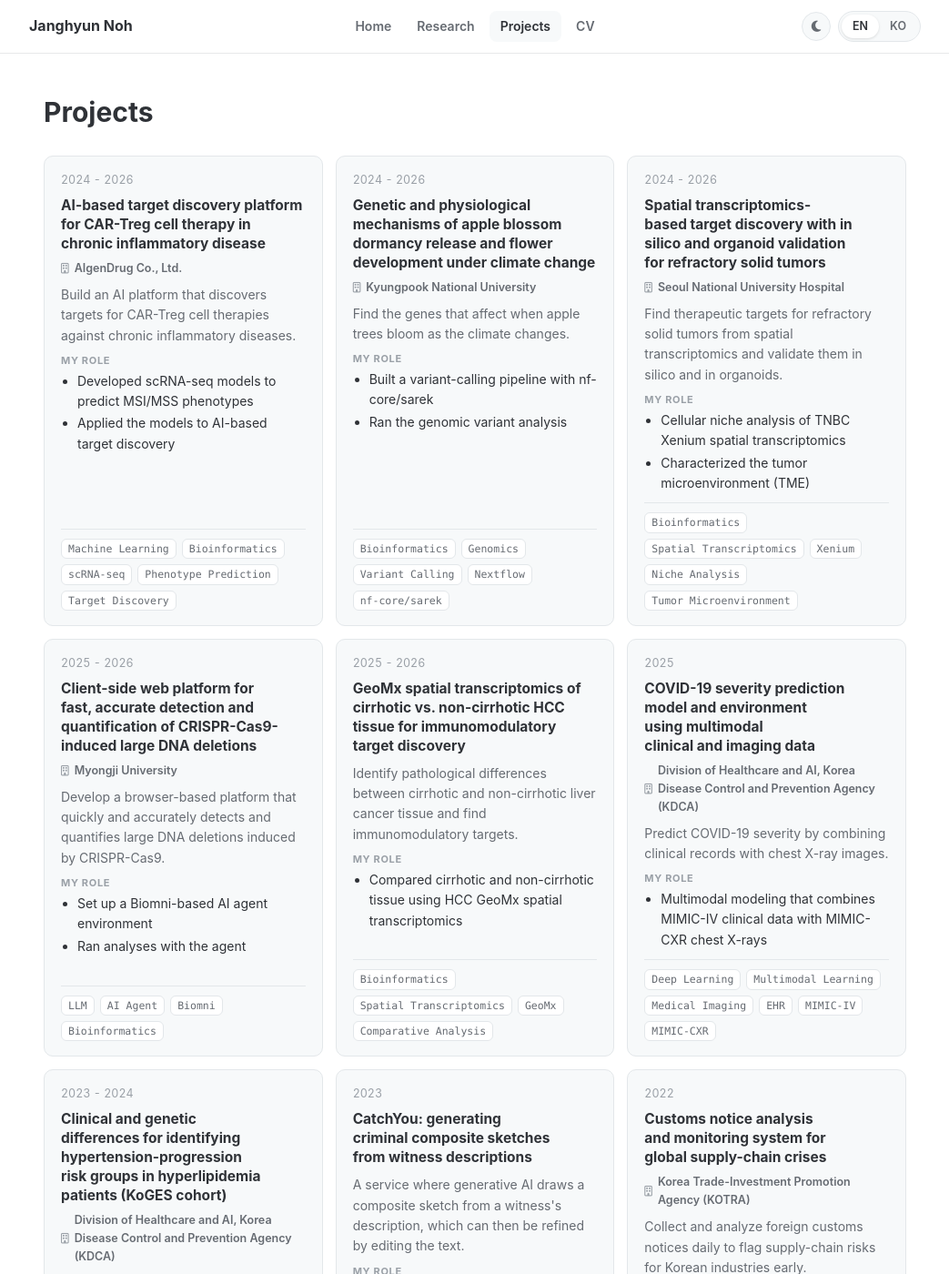
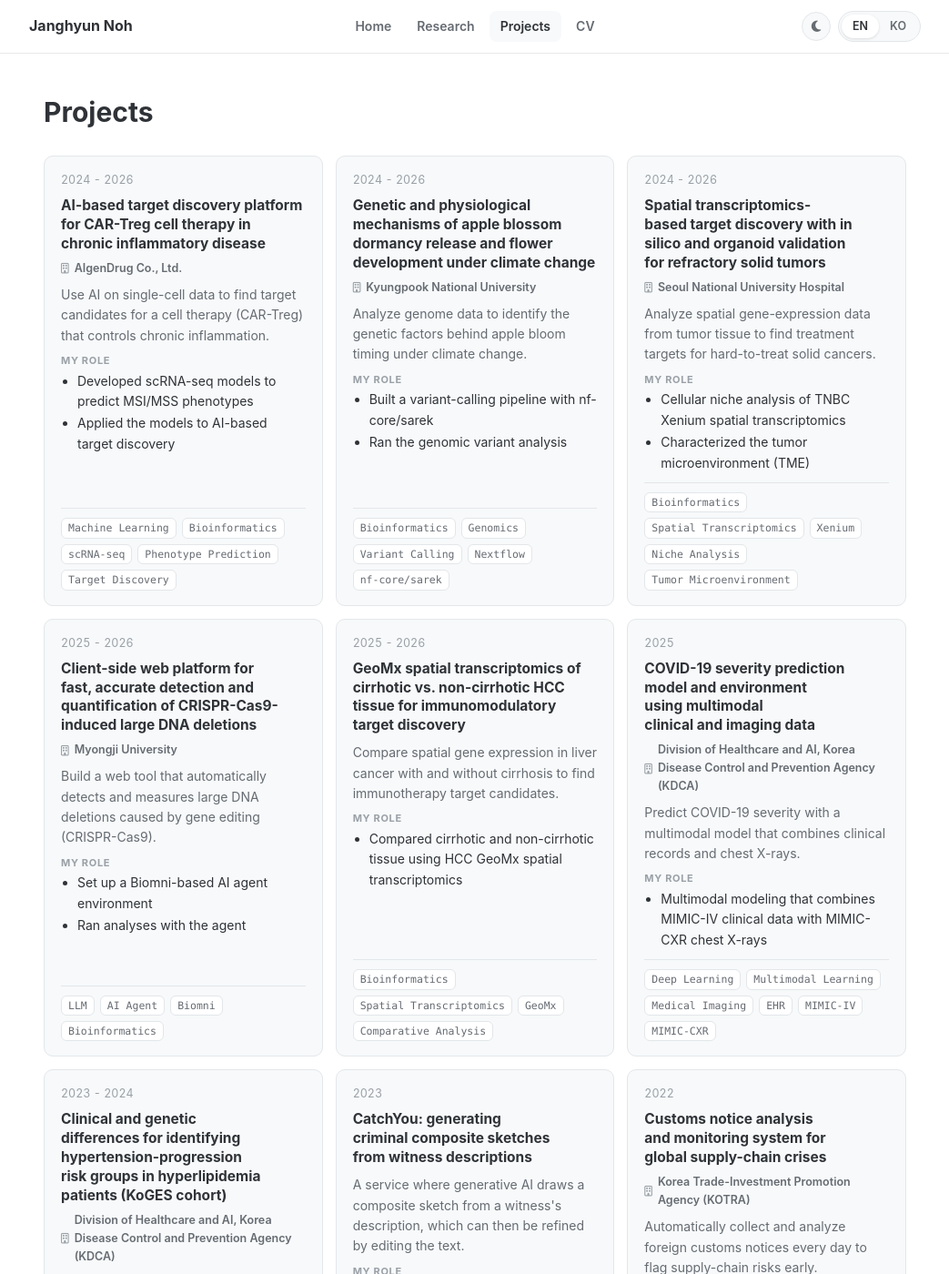
Before and after one commit to janghyunnoh/janghyunnoh.github.io, a Jekyll site: the page built from projects/index.md, in a window 1280 px wide and 1400 px high. Shown: the whole window at 91% size, without its empty margins (118-1161 px from the left). Built offline with Jekyll 4.4.1, drawn with Linux system fonts in a browser that asks for light colours; some of the changed text lies outside the part shown.

Commit message:
Projects: plainer, data/AI-oriented summaries for job applications
Co-Authored-By: Claude Opus 5.5 <noreply@anthropic.com>
Claude-Session: https://claude.ai/code/session_01KSQJoZP1auZdYkoBxWPSet

```diff
--- a/_data/projects.yml
+++ b/_data/projects.yml
@@ -12,8 +12,8 @@
   title_ko: "AI 기반 타겟 발굴 플랫폼 확립을 통한 만성 염증성 질환 조절 CAR-Treg 세포 치료제 개발"
   org: "AIgenDrug Co., Ltd."
   org_ko: "㈜아이겐드럭"
-  summary: "Build an AI platform that discovers targets for CAR-Treg cell therapies against chronic inflammatory diseases."
-  summary_ko: "만성 염증성 질환을 조절하는 CAR-Treg 세포 치료제의 타겟을 AI로 발굴하는 플랫폼 구축"
+  summary: "Use AI on single-cell data to find target candidates for a cell therapy (CAR-Treg) that controls chronic inflammation."
+  summary_ko: "단일세포 데이터를 AI로 분석해 만성 염증 질환 세포 치료제(CAR-Treg)의 타겟 후보를 찾는 플랫폼 구축"
   role:
     - "Developed scRNA-seq models to predict MSI/MSS phenotypes"
     - "Applied the models to AI-based target discovery"
@@ -27,8 +27,8 @@
   title_ko: "기후 변화 대응을 위한 사과꽃 휴면타파 및 꽃 발달 시기의 유전적 생리학적 메커니즘 연구"
   org: "Kyungpook National University"
   org_ko: "경북대학교"
-  summary: "Find the genes that affect when apple trees bloom as the climate changes."
-  summary_ko: "기후 변화로 달라지는 사과꽃 개화 시기에 영향을 주는 유전자 탐색"
+  summary: "Analyze genome data to identify the genetic factors behind apple bloom timing under climate change."
+  summary_ko: "유전체 데이터를 분석해 기후 변화에 따른 사과꽃 개화 시기의 유전적 요인 파악"
   role:
     - "Built a variant-calling pipeline with nf-core/sarek"
     - "Ran the genomic variant analysis"
@@ -42,8 +42,8 @@
   title_ko: "공간 전사체 기반 타겟 발굴과 in silico 및 오가노이드 활용 타겟 검증을 통한 난치성 고형암 MLT 신규 치료제 신속 개발"
   org: "Seoul National University Hospital"
   org_ko: "서울대학교병원"
-  summary: "Find therapeutic targets for refractory solid tumors from spatial transcriptomics and validate them in silico and in organoids."
-  summary_ko: "공간전사체로 난치성 고형암의 치료 타겟을 발굴하고 in silico·오가노이드로 검증"
+  summary: "Analyze spatial gene-expression data from tumor tissue to find treatment targets for hard-to-treat solid cancers."
+  summary_ko: "암 조직의 공간 유전자 발현 데이터를 분석해 난치성 고형암의 치료 타겟 후보 발굴"
   role:
     - "Cellular niche analysis of TNBC Xenium spatial transcriptomics"
     - "Characterized the tumor microenvironment (TME)"
@@ -57,8 +57,8 @@
   title_ko: "CRISPR-Cas9 유도 대규모 DNA 결실 검출·정량화를 위한 클라이언트 사이드 고속·고정밀 웹 기반 분석 플랫폼 개발"
   org: "Myongji University"
   org_ko: "명지대학교"
-  summary: "Develop a browser-based platform that quickly and accurately detects and quantifies large DNA deletions induced by CRISPR-Cas9."
-  summary_ko: "CRISPR-Cas9으로 생긴 대규모 DNA 결실을 브라우저에서 빠르고 정확하게 검출·정량화하는 웹 분석 플랫폼 개발"
+  summary: "Build a web tool that automatically detects and measures large DNA deletions caused by gene editing (CRISPR-Cas9)."
+  summary_ko: "유전자 편집(CRISPR-Cas9)으로 생긴 대규모 DNA 결실을 자동으로 찾아 정량화하는 웹 분석 도구 개발"
   role:
     - "Set up a Biomni-based AI agent environment"
     - "Ran analyses with the agent"
@@ -70,8 +70,8 @@
 - period: "2025 - 2026"
   title: "GeoMx spatial transcriptomics of cirrhotic vs. non-cirrhotic HCC tissue for immunomodulatory target discovery"
   title_ko: "HCC GeoMx 공간전사체 기반 간경변·비간경변 조직의 병리적 차이 규명 및 면역조절 타겟 발굴 연구"
-  summary: "Identify pathological differences between cirrhotic and non-cirrhotic liver cancer tissue and find immunomodulatory targets."
-  summary_ko: "간경변 유무에 따른 간암 조직의 병리적 차이를 규명하고 면역조절 타겟 발굴"
+  summary: "Compare spatial gene expression in liver cancer with and without cirrhosis to find immunotherapy target candidates."
+  summary_ko: "간경변 유무에 따른 간암 조직의 공간 유전자 발현을 비교해 면역 치료 타겟 후보 발굴"
   role:
     - "Compared cirrhotic and non-cirrhotic tissue using HCC GeoMx spatial transcriptomics"
   role_ko:
@@ -83,8 +83,8 @@
   title_ko: "멀티모달 임상·영상 데이터를 활용한 코로나19 환자 중증도 예측 모델·환경 구축"
   org: "Division of Healthcare and AI, Korea Disease Control and Prevention Agency (KDCA)"
   org_ko: "질병관리청 헬스케어인공지능연구과"
-  summary: "Predict COVID-19 severity by combining clinical records with chest X-ray images."
-  summary_ko: "임상 데이터와 흉부 X-ray 영상을 함께 활용해 코로나19 환자의 중증도 예측"
+  summary: "Predict COVID-19 severity with a multimodal model that combines clinical records and chest X-rays."
+  summary_ko: "임상 기록과 흉부 X-ray를 결합한 멀티모달 모델로 코로나19 환자의 중증도 예측"
   role:
     - "Multimodal modeling that combines MIMIC-IV clinical data with MIMIC-CXR chest X-rays"
   role_ko:
@@ -96,8 +96,8 @@
   title_ko: "KoGES 코호트 기반 고지혈증 환자의 고혈압 진행 위험군 규명을 위한 임상·유전적 차이 분석 연구"
   org: "Division of Healthcare and AI, Korea Disease Control and Prevention Agency (KDCA)"
   org_ko: "질병관리청 헬스케어인공지능연구과"
-  summary: "Find clinical and genetic differences between hyperlipidemia patients who develop hypertension and those who do not."
-  summary_ko: "고지혈증 환자 중 고혈압이 발생하는 군과 발생하지 않는 군의 임상·유전적 차이 규명"
+  summary: "Use large cohort data to predict which hyperlipidemia patients develop hypertension and identify the clinical and genetic factors involved."
+  summary_ko: "대규모 코호트 데이터로 고지혈증 환자의 고혈압 진행 위험을 예측하고 관련 임상·유전 요인 파악"
   role:
     - "Designed labels from lab and blood-pressure measurements instead of questionnaires"
     - "Built hypertension-onset prediction models (XGBoost, CatBoost, TabNet)"
@@ -128,8 +128,8 @@
   title_ko: "글로벌 공급망 위기 대응을 위한 세관 고시 분석 및 모니터링 시스템 개발"
   org: "Korea Trade-Investment Promotion Agency (KOTRA)"
   org_ko: "대한무역투자진흥공사 (KOTRA)"
-  summary: "Collect and analyze foreign customs notices daily to flag supply-chain risks for Korean industries early."
-  summary_ko: "해외 관세청 세관 고시를 매일 수집·분석해 공급망 위기 신호를 산업 관계자에게 빠르게 전달"
+  summary: "Automatically collect and analyze foreign customs notices every day to flag supply-chain risks early."
+  summary_ko: "해외 세관 고시를 매일 자동 수집·분석해 공급망 위험 신호를 조기에 알려주는 시스템 개발"
   role:
     - "Scraped Japanese and Australian customs notices with Selenium"
     - "Preprocessed the collected notice data"
```
